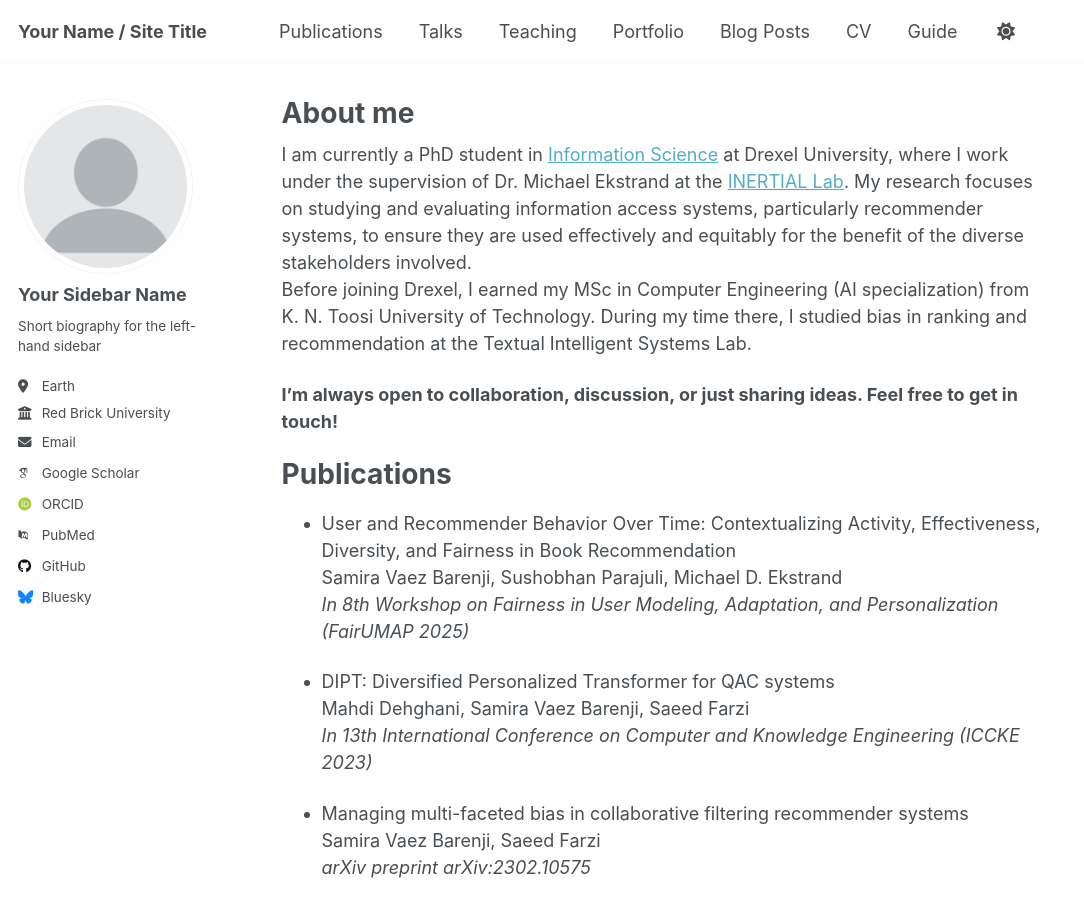
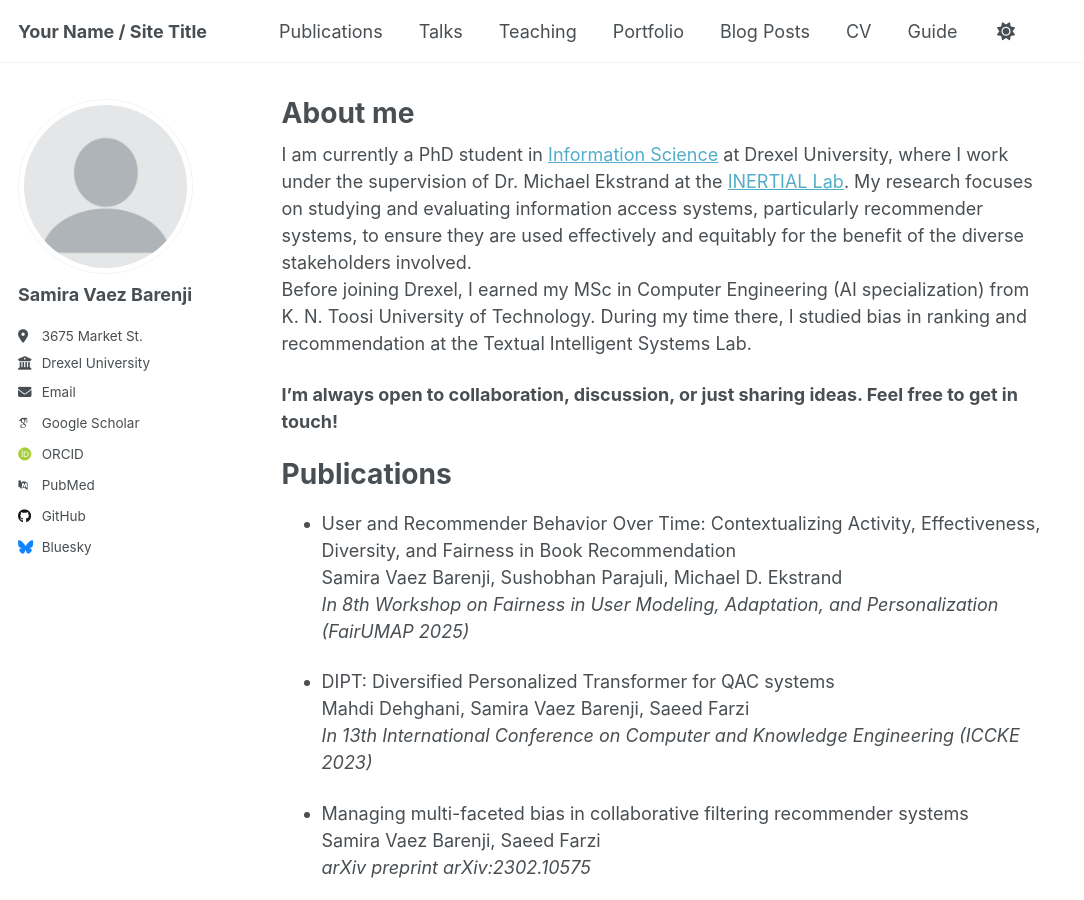
Before and after one commit to samiravaez/samiravaez.github.io, a Jekyll site: the page built from _pages/about.md, in a window 1280 px wide and 900 px high. Shown: the whole window, without its empty margins (0-1084 px from the left). Built offline with Jekyll 4.4.1, drawn with Linux system fonts in a browser that asks for light colours; some web fonts are replaced.

Commit message:
Update _config.yml

```diff
--- a/_config.yml
+++ b/_config.yml
@@ -23,13 +23,13 @@ repository               : "academicpages/academicpages.github.io"
 author:
   # Biographic information
   avatar           : "profile.png"
-  name             : "Your Sidebar Name"
+  name             : "Samira Vaez Barenji"
   pronouns         : # example: "she/her"
-  bio              : "Short biography for the left-hand sidebar"
-  location         : "Earth"
-  employer         : "Red Brick University"
+  bio              : ""
+  location         : "3675 Market St."
+  employer         : "Drexel University"
   uri              : # URL
-  email            : "none@example.org"
+  email            : "sv849@drexel.edu"
 
   # Academic websites
   academia         : # URL
@@ -46,12 +46,12 @@ author:
   bitbucket        : # Username - Update with your username on the site
   codepen          : # Username
   dribbble         : # Username
-  github           : "academicpages"
+  github           : "https://github.com/samiravaez"
   kaggle           : # Username
   stackoverflow    : # User number or user number and name (i.e., use "1" or "1/jeff-atwood")
 
   # Social media
-  bluesky          : "bsky.app" # Replace this with you Bluesky username
+  bluesky          : "" # Replace this with you Bluesky username
   facebook         : # Username
   flickr           : # Username
   foursquare       : # Username
```
